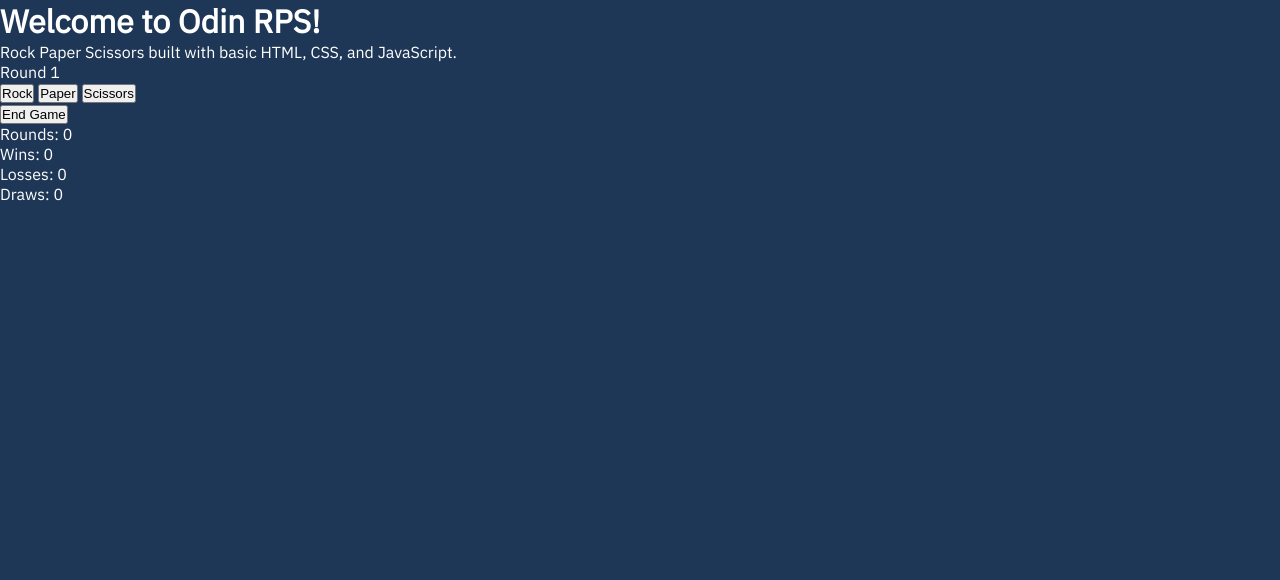
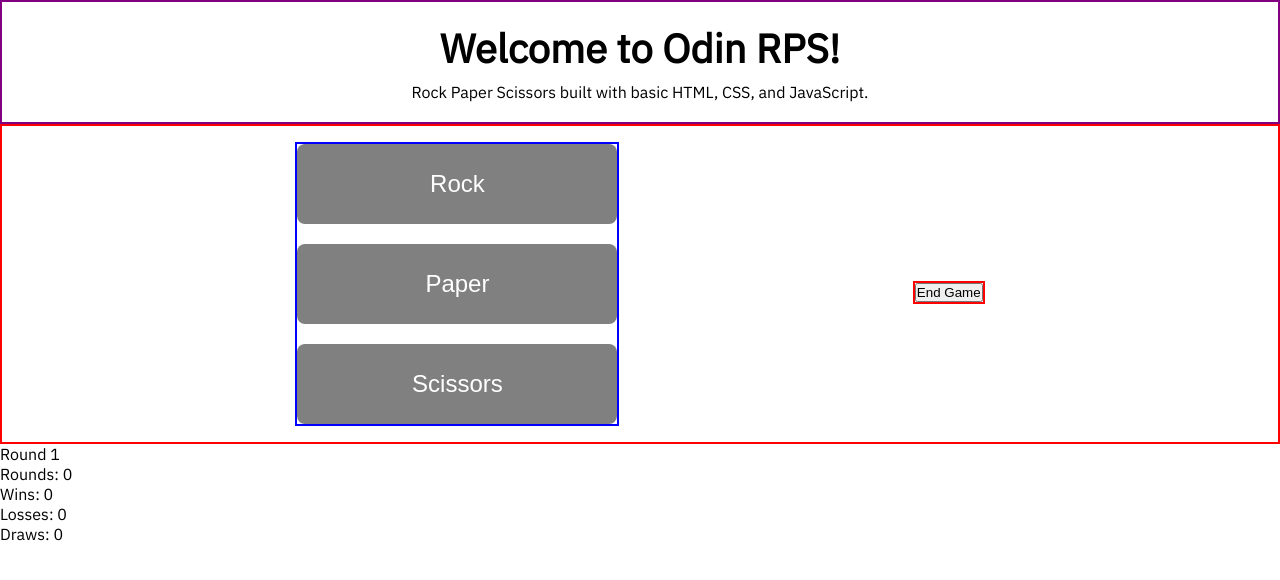
Before and after one commit to bonedraddy/odin-rps, a plain HTML site: page odin-rps.html in a window 1280 px wide. Drawn offline with Linux system fonts and the light colour scheme.

Commit message:
button hover states

```diff
--- a/odin-rps.html
+++ b/odin-rps.html
@@ -12,27 +12,28 @@
   </head>
   <body>
     <main>
-      <h1>Welcome to Odin RPS!</h1>
-      <p class="intro">
-        Rock Paper Scissors built with basic HTML, CSS, and JavaScript.
-      </p>
+      <div class="intro-container">
+        <h1>Welcome to Odin RPS!</h1>
+        <p>Rock Paper Scissors built with basic HTML, CSS, and JavaScript.</p>
+      </div>
       <div id="game-container">
-        <p>Round <span id="current-round">1</span></p>
-        <div class="choices" id="selections">
+        <div class="choices-container" id="selections">
           <button class="choice-btn" id="r">Rock</button>
           <button class="choice-btn" id="p">Paper</button>
           <button class="choice-btn" id="s">Scissors</button>
         </div>
+        <div id="play-container">
+          <button class="hidden" id="play-btn">Play</button>
+          <button class="hidden" id="reset-btn">Reset</button>
+          <button id="end-btn">End Game</button>
+        </div>
       </div>
-      <div id="play-container">
-        <button class="hidden" id="play-btn">Play</button>
-        <button class="hidden" id="reset-btn">Reset</button>
-        <button id="end-btn">End Game</button>
-      </div>
+
       <div id="message-container">
         <p id="message-text"></p>
       </div>
       <div class="scoreboard-container" id="scoreboard">
+        <p>Round <span id="current-round">1</span></p>
         <p>Rounds: <span id="rounds">0</span></p>
         <p>Wins: <span id="wins">0</span></p>
         <p>Losses: <span id="losses">0</span></p>
--- a/rps-script.js
+++ b/rps-script.js
@@ -29,6 +29,7 @@ const gameContainer = document.querySelector("#game-container");
 const playContainer = document.querySelector("#play-container");
 const scoreboardContainer = document.querySelector("#scoreboard");
 const gameChoices = document.querySelector("#selections");
+const choiceButtons = document.querySelectorAll(".choice-btn");
 const playBtn = document.querySelector("#play-btn");
 const resetBtn = document.querySelector("#reset-btn");
 const endBtn = document.querySelector("#end-btn");
@@ -52,9 +53,7 @@ playBtn.addEventListener("click", () => {
   playRound(gameState.playerChoice, gameState.systemChoice);
 });
 
-resetBtn.addEventListener("click", () => {
-  resetRound();
-});
+resetBtn.addEventListener("click", resetRound);
 
 endBtn.addEventListener("click", endGame);
 
@@ -73,6 +72,10 @@ function logPlayerChoice(event) {
   gameState.playerChoice = event.target.id;
   gameState.selectionMade = true;
   playBtn.classList.remove("hidden");
+  choiceButtons.forEach((btn) => {
+    btn.classList.remove("selected");
+  });
+  event.target.classList.add("selected");
   UpdateMessageText();
   console.log(
     `Player choice logged: ${gameState.playerChoice}. Selection made: ${gameState.selectionMade}. Round resolved: ${gameState.roundResolved}.`,
@@ -113,6 +116,9 @@ function resetRound(event) {
   gameState.roundResolved = false;
   playBtn.classList.add("hidden");
   resetBtn.classList.add("hidden");
+  choiceButtons.forEach((btn) => {
+    btn.classList.remove("selected");
+  });
   UpdateMessageText();
   console.log(
     `Round reset. Selection made: ${gameState.selectionMade}. Round resolved: ${gameState.roundResolved}.`,
@@ -127,7 +133,6 @@ function endGame(event) {
   Ties: ${gameState.ties}
   To play again, just refresh the page.`;
   gameContainer.classList.add("hidden");
-  playContainer.classList.add("hidden");
   scoreboardContainer.classList.add("hidden");
   console.log("Game ended.");
   console.log(gameState);
--- a/rps-styles.css
+++ b/rps-styles.css
@@ -4,15 +4,78 @@
 }
 
 :root {
-  --font-main: "IBM Plex Sans", sans-serif;
+  --font-main: "IBM Plex Sans";
 }
 
 body {
-  font-family: var(--font-main);
-  background-color: #1f3756;
-  color: #fff;
+  font-family: var(--font-main), sans-serif;
+  height: 100%;
+  /*background-color: #1f3756;*/
+  /*color: #fff;*/
 }
 
 .hidden {
   display: none;
 }
+
+/*------ Intro ----- */
+.intro-container {
+  text-align: center;
+  border: 2px solid purple;
+  padding: 20px 0;
+}
+
+h1 {
+  font-size: 2.5rem;
+  font-weight: 900;
+  margin-bottom: 0.5rem;
+}
+
+/*------ Game Container ------*/
+#game-container {
+  padding: 1rem;
+  display: flex;
+  justify-content: space-evenly;
+  align-items: center;
+  gap: 1rem;
+  border: 2px solid red;
+}
+
+/*------ ChoicesContainer ------*/
+.choices-container {
+  display: flex;
+  flex-direction: column;
+  gap: 20px;
+  border: 2px solid blue;
+}
+
+.choice-btn {
+  min-height: 5rem;
+  min-width: 20rem;
+  padding: 0.5rem 1rem;
+  font-size: 1.5rem;
+  cursor: pointer;
+  border: none;
+  border-radius: 8px;
+  background-color: gray;
+  color: #fff;
+  transition: background-color 0.3s ease;
+}
+
+.choice-btn:hover {
+  background-color: orange;
+}
+
+.choice-btn.selected {
+  background-color: green;
+}
+
+/*------ Play Container ------*/
+#play-container {
+  border: 2px solid red;
+  display: flex;
+  flex-direction: column;
+  justify-content: center;
+  gap: 1rem;
+  margin-top: 1rem;
+}
```
